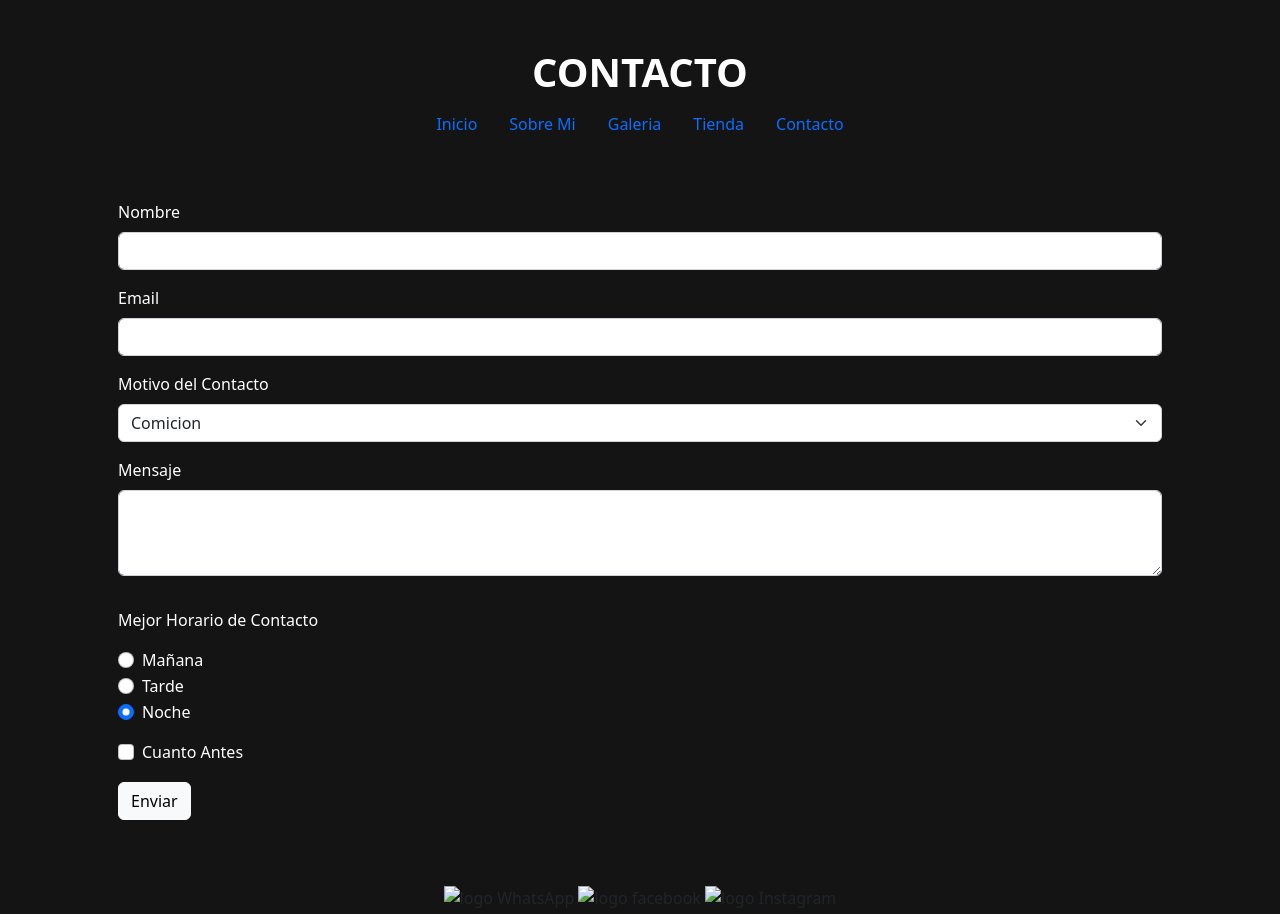
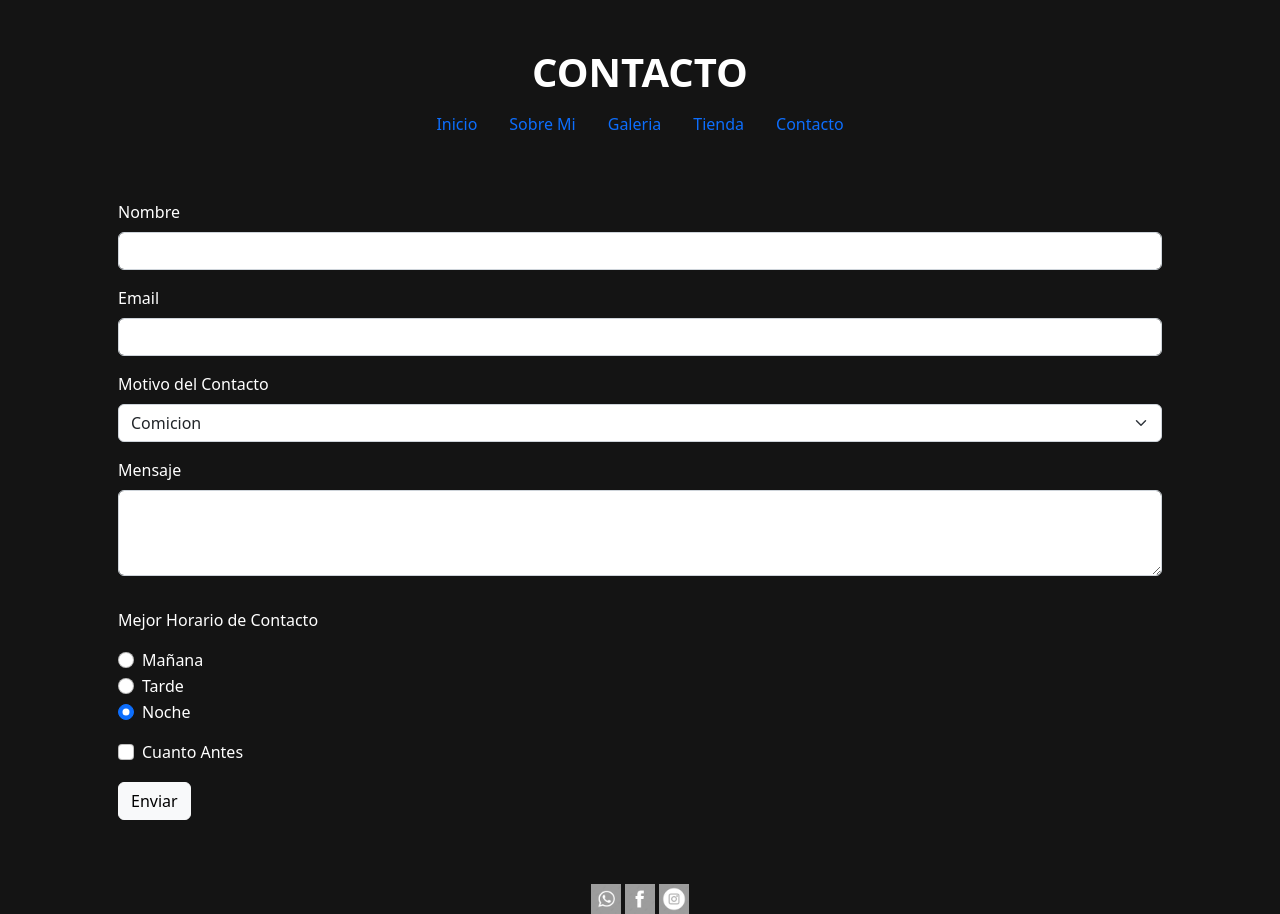
Before and after one commit to MauroRoves/ProyectoFinal-Roves, a website: page pages/contacto.html in a window 1280 px wide. Drawn offline with nearby package versions, Linux system fonts and the light colour scheme; files that its build step writes are made by us from their sources; the site is published under a folder, as on GitHub Pages, so addresses that start at the root find nothing; files whose address does not match are found by name.

Commit message:
arreglo footer 2

```diff
--- a/pages/contacto.html
+++ b/pages/contacto.html
@@ -82,9 +82,9 @@
         <div class="container-fluid bg-dark">
           <div class="row">
             <div class="col text-center">
-                <img src="/imagenes/Whatsapp2.jpg" class="img_footer" alt="logo WhatsApp">
-                <img src="/imagenes/facebook.png" class="img_footer" alt="logo facebook">
-                <img src="/imagenes/instagram.jpg" class="img_footer" alt="logo Instagram">
+                <img src="../imagenes/Whatsapp2.jpg" class="img_footer" alt="logo WhatsApp">
+                <img src="../imagenes/facebook.png" class="img_footer" alt="logo facebook">
+                <img src="../imagenes/instagram.jpg" class="img_footer" alt="logo Instagram">
             </div>
           </div>
         </div>
```
Also changed, not shown: pages/galeria.html (+3 -3 lines), pages/sobremi.html (+3 -3 lines), pages/tienda.html (+3 -3 lines).
